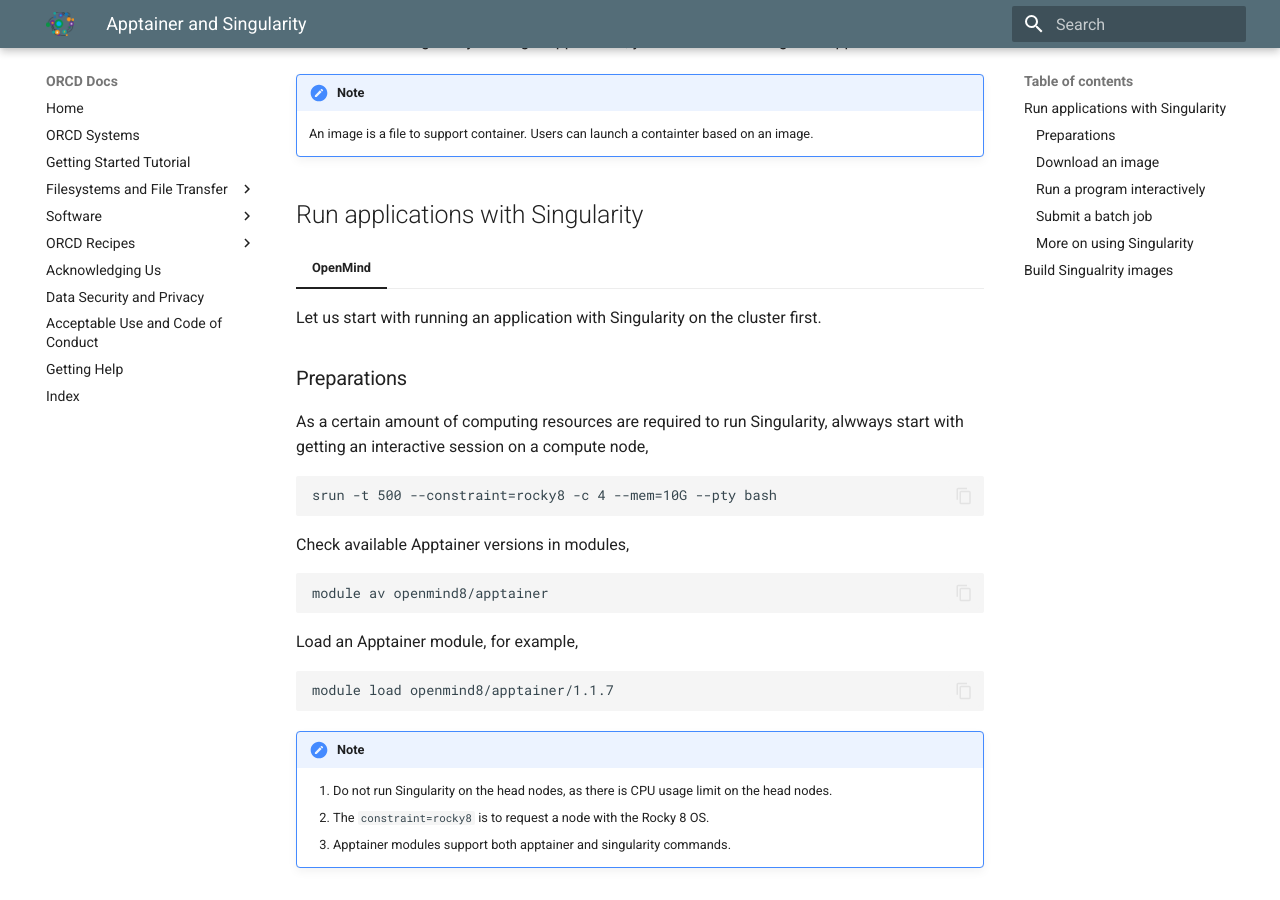
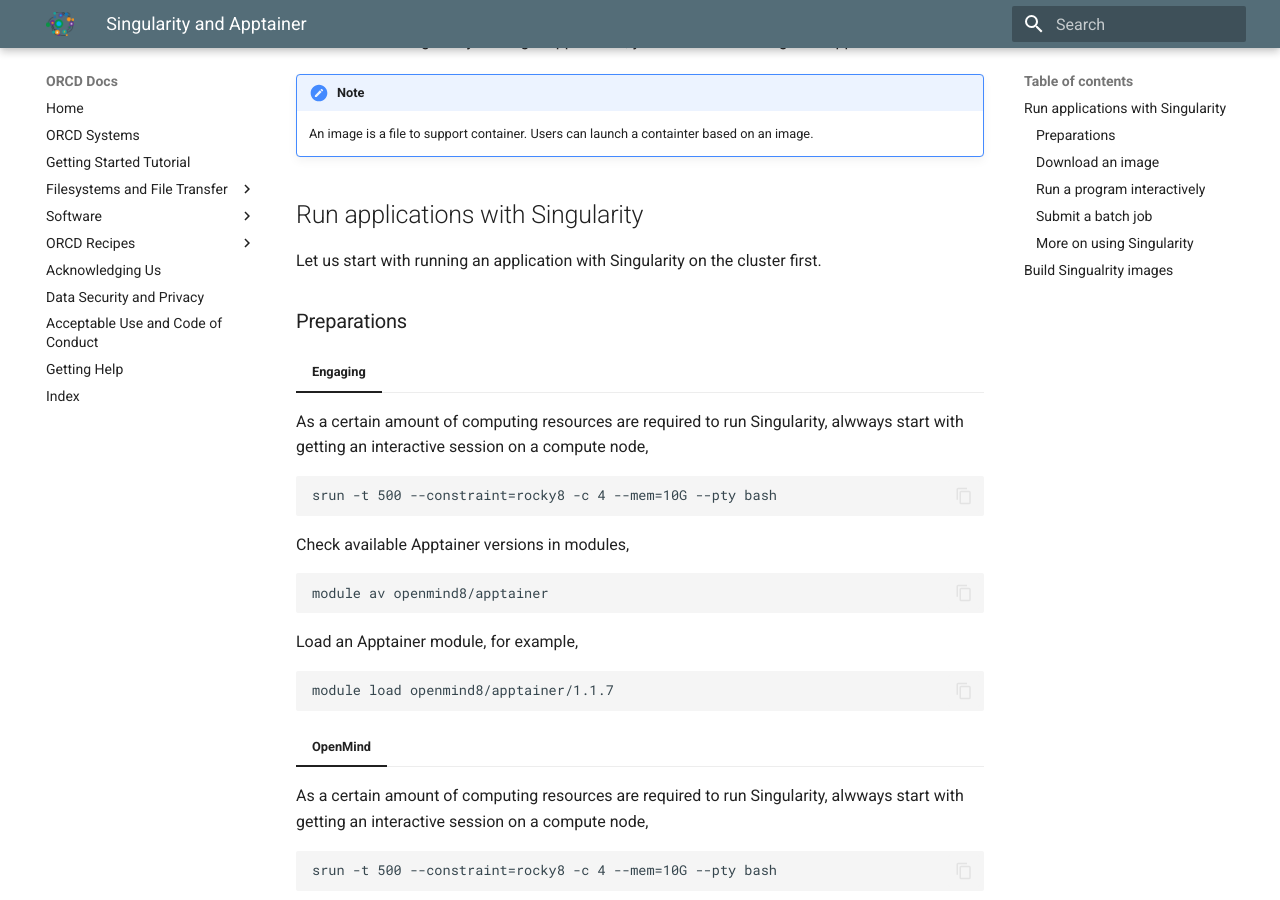
Before and after one commit to mit-orcd/orcd-docs-edit, an MkDocs documentation site: the page built from docs/software/apptainer.md, in a window 1280 px wide and 900 px high, scrolled down 896 px. Built offline with MkDocs 1.6.1 and Material for MkDocs 9.7.7, drawn with Linux system fonts in a browser that asks for light colours; some of the changed text lies outside the part shown.

Commit message:
singularity

````diff
--- a/docs/software/apptainer.md
+++ b/docs/software/apptainer.md
@@ -29,11 +28,26 @@
 
 ## Run applications with Singularity
 
-=== "OpenMind"
-
 Let us start with running an application with Singularity on the cluster first.
 
 ### Preparations
+
+=== "Engaging"
+
+As a certain amount of computing resources are required to run Singularity, alwways start with getting an interactive session on a compute node,
+```
+srun -t 500 --constraint=rocky8 -c 4 --mem=10G --pty bash
+```
+Check available Apptainer versions in modules,
+```
+module av openmind8/apptainer
+```
+Load an Apptainer module, for example,
+```
+module load openmind8/apptainer/1.1.7
+```
+
+=== "OpenMind"
 
 As a certain amount of computing resources are required to run Singularity, alwways start with getting an interactive session on a compute node,
 ```
````
Also changed, not shown: other parts of docs/software/apptainer.md (+2 -3 lines).
